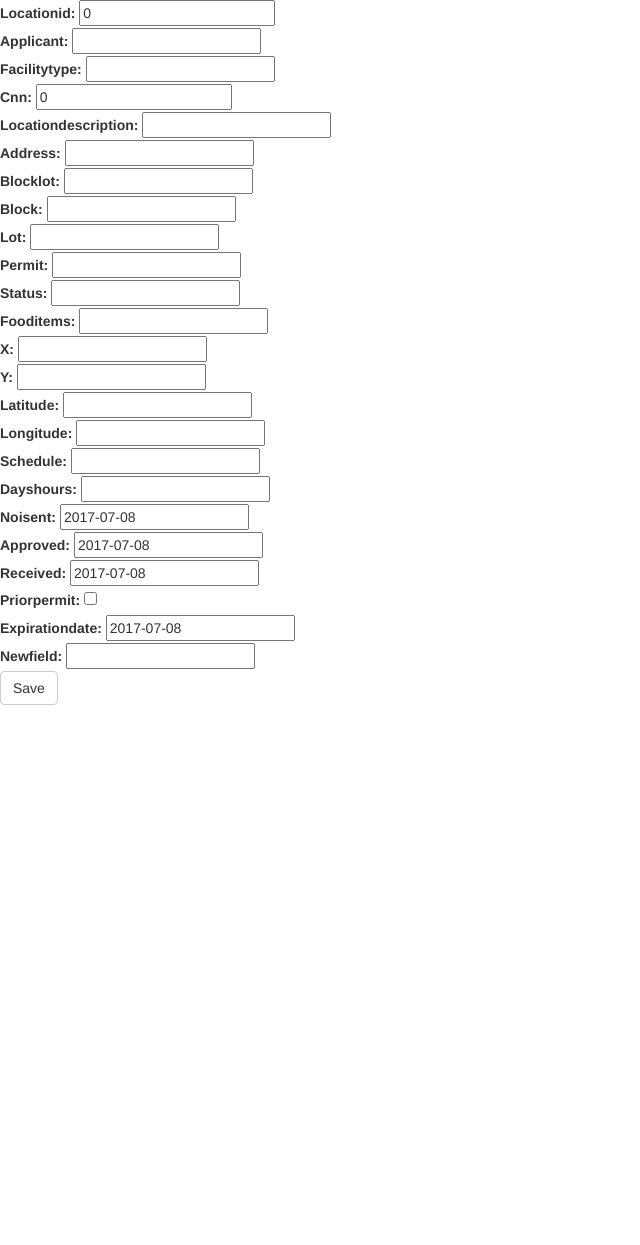
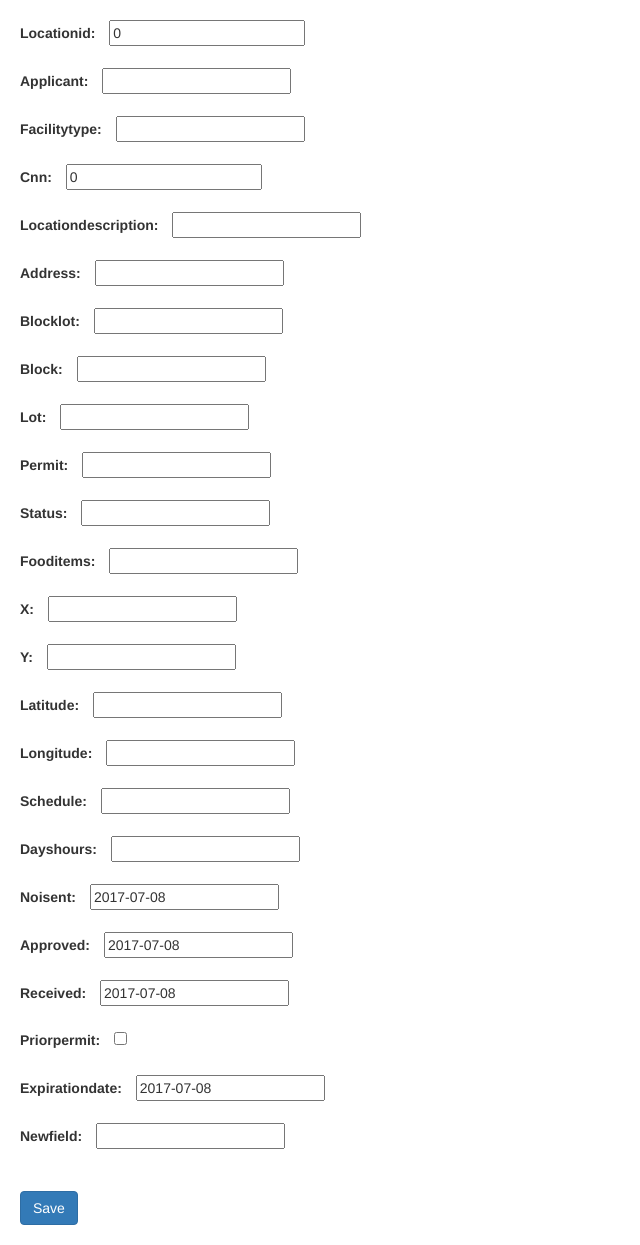
Before and after one commit to rahulgurnani/data_api, a Django app: page /add_entry/ in a window 1280 px wide. Shown: the whole page, without its empty margins (0-640 px from the left). Before the commit the page ends 705 px from the top, so only its background shows below. Run offline with Django 3.2, Linux system fonts and the light colour scheme; parts of the project's set-up code (start-up, migrations or seed data) failed here and were passed over; some libraries are stand-ins or nearby versions.

```diff
--- a/api_app/templates/add_entry.html
+++ b/api_app/templates/add_entry.html
@@ -1,6 +1,7 @@
 <!DOCTYPE html>
 {% load staticfiles %}
 {% load bootstrap3 %}
+{% load crispy_forms_tags %}
 <html lang="en">
 <head>
 	<link rel="stylesheet" href="{% static 'includes/bootstrap/dist/css/bootstrap.css' %}">
@@ -8,15 +9,20 @@
 	<title>Add New Entry</title>
 </head>
 <body>
+	<br>
 	<form method="POST" class="post-form">{% csrf_token %}
 		{% for field in form %}
-			<div id="{{ field.auto_id }}_container">
+			<div id="{{ field.auto_id }}_container" style="margin-left: 10px">
 				{{ field.help_text }}
-				<div>
-					<span align="left">
+				<div style="margin-left: 10px">
+
+					<span style="margin-right: 10px">
 						{{ field.label_tag }}
 					</span>
-					<span align="center">
+					<span>
+
+					</span>
+					<span style="margin-right: 10px">
 						{{ field }}
 					</span>
 				</div>
@@ -24,8 +30,9 @@
 					{{ field.errors }}
 				</div>
 			</div>
+			<br>
 		{% endfor %}
-	    <button type="submit" class="save btn btn-default">Save</button>
+	    <input type="button" value="Save" class="btn btn-primary" style="margin: 20px;"></input>
     </form>
 
 </body>
--- a/api_app/views.py
+++ b/api_app/views.py
@@ -6,7 +6,7 @@ from .models import FoodPermit
 from .filters import FoodPermitFilter
 from django.http import HttpResponse
 import populate_script
-from .tasks import auto_expire
+#from .tasks import auto_expire
 
 def index(request):
 	context = {}
@@ -45,5 +45,5 @@ def delete_entry(request, locationid=None):
 	return HttpResponse("Deleted")
 
 def auto_update(request):
-	auto_expire(repeat = 86400)
+#	auto_expire(repeat = 86400)
 	return HttpResponse("auto_expire called :)")
```
Also changed, not shown: api_app/tasks.py (+11 -11 lines).
